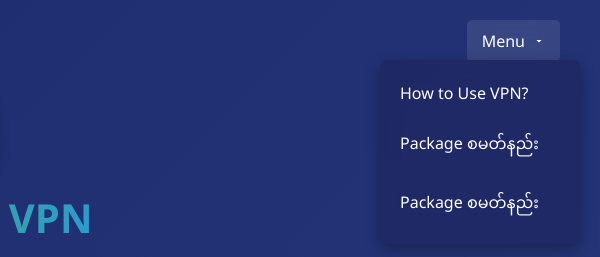
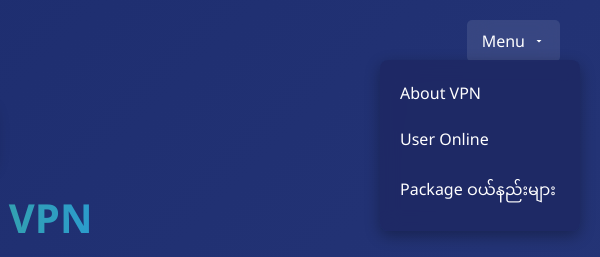
Before and after one commit to hunmai/AllVpn, a plain HTML site: page index.html in a window 1280 px wide. Both pictures are taken after a click on the button "Menu". Shown: the top 257 px of the page, 680-1280 px from the left. Drawn offline with Linux system fonts and the light colour scheme.

Commit message:
Add files via upload

```diff
--- a/index.html
+++ b/index.html
@@ -185,9 +185,9 @@
                 </svg>
             </button>
             <div class="dropdown-menu" id="dropdownMenu">
-                <a href="https://jkapp.site/use">How to Use VPN?</a>
-                <a href="https://jkapp.site/package">Package စမတ်နည်း</a>
-                <a href="https://jkapp.site/package">Package စမတ်နည်း</a>
+                <a href="https://all-vpn-app.netlify.app/about.html">About VPN</a>
+                <a href="https://jkapp.site/package">User Online</a>
+                <a href="https://all-vpn-app.netlify.app/package.html">Package ဝယ်နည်းများ</a>
             </div>
         </div>
     </header>
@@ -238,7 +238,7 @@
 
 
     <footer>
-            <p>© 2023 SecureVPN. All rights reserved.</p>
+            <p>© 2025 VPN. All rights reserved.</p>
         </footer>
 
     <script>
```
